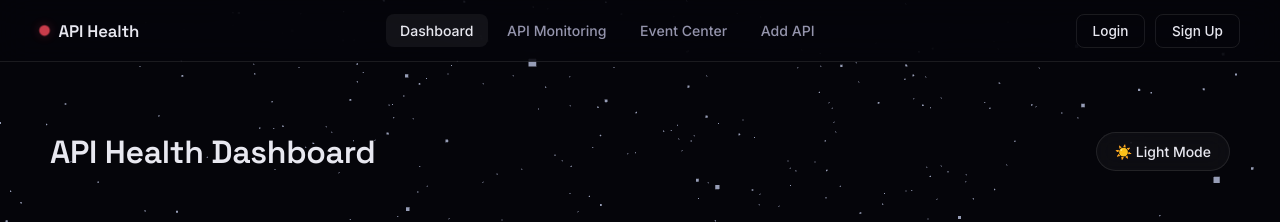
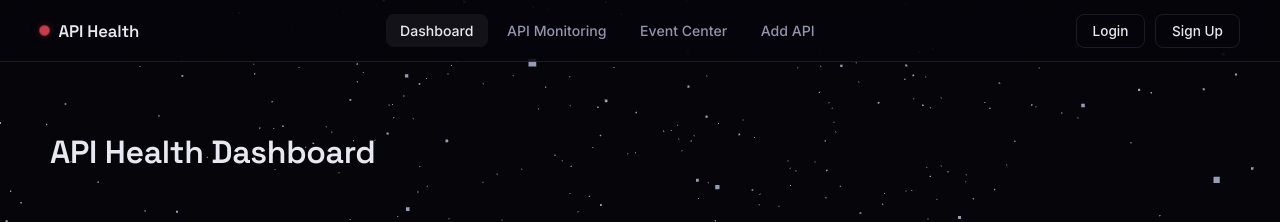
Before and after one commit to sakshi1603-gif/smart-api-failure-detection, a React (Create React App) app in the folder frontend/: page /dashboard in a window 1280 px wide. Shown: the top 222 px of the page. Built offline with nearby package versions, Linux system fonts and the light colour scheme; no server answers.

Commit message:
refactor: remove dark/light theme support

```diff
--- a/frontend/src/components/Background3D.jsx
+++ b/frontend/src/components/Background3D.jsx
@@ -60,9 +60,9 @@ function ParticleField({
  * Usage:
  *   <Background3D theme="dark" />
  */
-export default function Background3D({ theme = "dark" }) {
-  const bg = theme === "dark" ? "#05050a" : "#f5f6fa";
-  const particleColor = theme === "dark" ? "#a8b8ff" : "#4a5aa8";
+export default function Background3D() {
+  const bg = "#05050a";
+  const particleColor = "#a8b8ff";
 
   return (
     <div
--- a/frontend/src/context/ThemeContext.jsx
+++ /dev/null
@@ -1,24 +0,0 @@
-import { createContext, useContext, useEffect, useState } from "react";
-
-const ThemeContext = createContext();
-
-export function ThemeProvider({ children }) {
-  const [theme, setTheme] = useState(localStorage.getItem("theme") || "dark");
-
-  useEffect(() => {
-    document.documentElement.setAttribute("data-theme", theme);
-    localStorage.setItem("theme", theme);
-  }, [theme]);
-
-  const toggleTheme = () => {
-    setTheme((prev) => (prev === "dark" ? "light" : "dark"));
-  };
-
-  return (
-    <ThemeContext.Provider value={{ theme, toggleTheme }}>
-      {children}
-    </ThemeContext.Provider>
-  );
-}
-
-export const useTheme = () => useContext(ThemeContext);
--- a/frontend/src/index.js
+++ b/frontend/src/index.js
@@ -4,15 +4,12 @@ import './index.css';
 import App from './App';
 import reportWebVitals from './reportWebVitals';
 
-import { ThemeProvider } from './context/ThemeContext';
 
 const root = ReactDOM.createRoot(document.getElementById('root'));
 
 root.render(
   <React.StrictMode>
-    <ThemeProvider>
       <App />
-    </ThemeProvider>
   </React.StrictMode>
 );
 
--- a/frontend/src/pages/Dashboard.jsx
+++ b/frontend/src/pages/Dashboard.jsx
@@ -1,11 +1,9 @@
 import { useEffect, useState } from "react";
 import api from "../api/api";
-import { useTheme } from "../context/ThemeContext";
 import "../styles/dashboard.css";
 
 function Dashboard() {
   const [apis, setApis] = useState([]);
-  const { theme, toggleTheme } = useTheme();
 
   useEffect(() => {
     fetchApis();
@@ -32,9 +30,6 @@ function Dashboard() {
     <div className="dashboard-page">
       <div className="dashboard-header">
         <h1>API Health Dashboard</h1>
-        <button className="theme-toggle" onClick={toggleTheme}>
-          {theme === "dark" ? "☀️ Light Mode" : "🌙 Dark Mode"}
-        </button>
       </div>
 
       <div className="dashboard-cards">
--- a/frontend/src/styles/dashboard.css
+++ b/frontend/src/styles/dashboard.css
@@ -25,29 +25,6 @@
   font-size: 2rem;
   font-weight: 600;
   letter-spacing: -0.01em;
-}
-
-.theme-toggle {
-  display: inline-flex;
-  align-items: center;
-  gap: 8px;
-  padding: 10px 18px;
-  background: var(--panel);
-  border: 1px solid var(--border);
-  border-radius: 999px;
-  color: var(--text);
-  font-family: var(--font-body);
-  font-size: 0.875rem;
-  font-weight: 500;
-  cursor: pointer;
-  backdrop-filter: blur(10px);
-  transition: border-color 0.2s ease, background 0.2s ease, transform 0.15s ease;
-}
-
-.theme-toggle:hover {
-  border-color: var(--border-strong);
-  background: var(--panel-hover);
-  transform: translateY(-1px);
 }
 
 /* ---------- stat cards ---------- */
```
